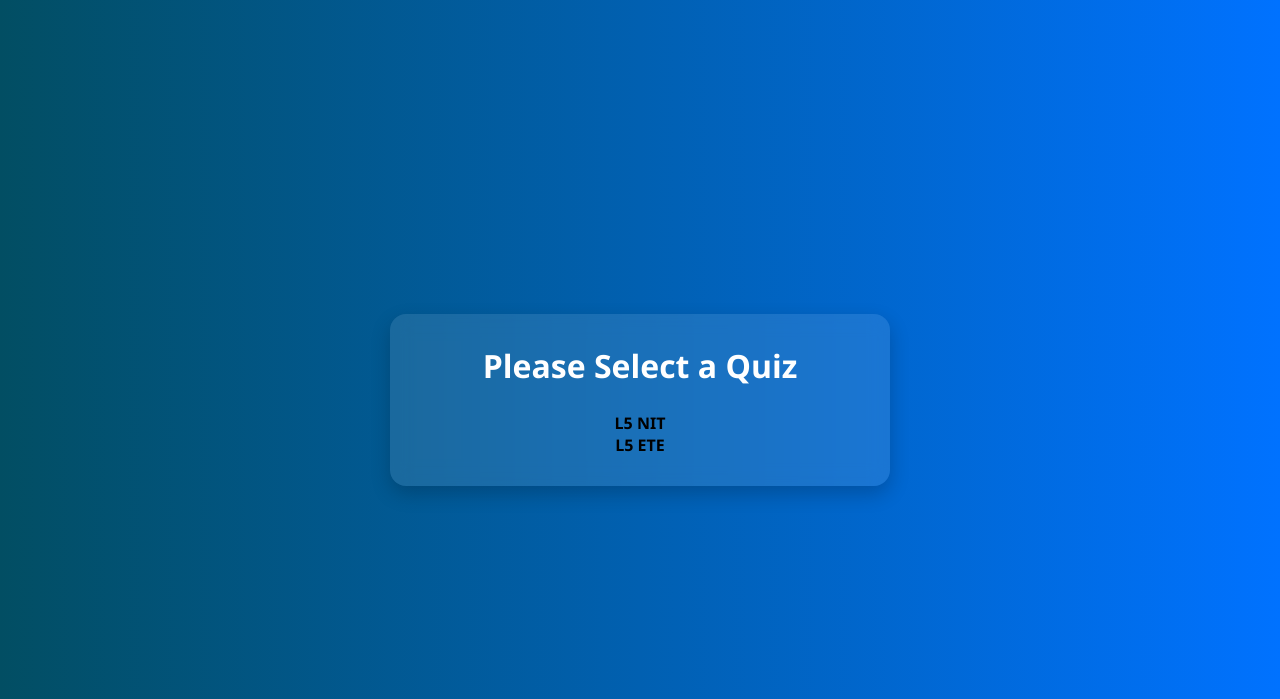
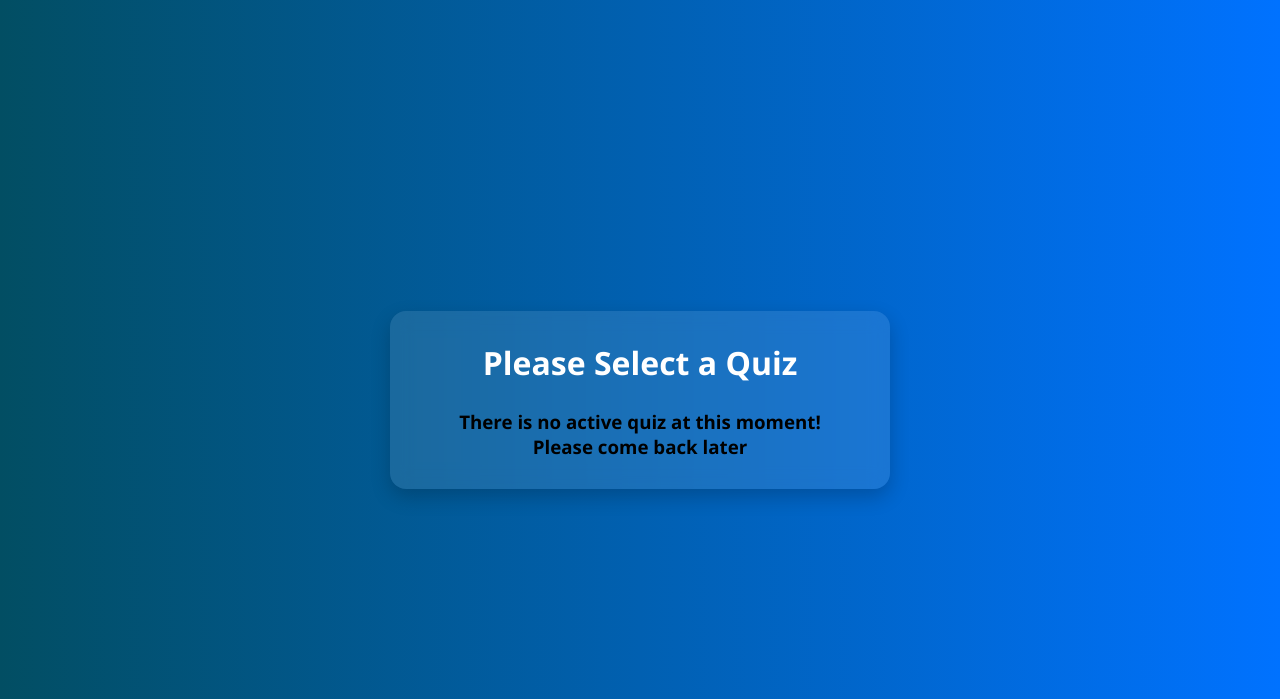
Before and after one commit to CyizaLandry5/Webo, a PHP site: page /student/SecuredQuiz/index.php in a window 1280 px wide. Shown: the top 699 px of the page. Run offline with PHP 8.4, Linux system fonts and the light colour scheme.

Commit message:
Update index.php

```diff
--- a/student/SecuredQuiz/index.php
+++ b/student/SecuredQuiz/index.php
@@ -10,7 +10,8 @@
   <div class="container">
     <h1>Please Select a Quiz</h1>
     <ul>
-      <center><h4>L5 NIT</h4></center>
+      <h3>There is no active quiz at this moment! Please come back later</h3>
+      <!--<center><h4>L5 NIT</h4></center>
 
       <!--<li><a href="start.php?topic=python1">L5 NIT Prepare python environment 1</a></li>
        <li><a href="start.php?topic=python2">L5 NIT Write basic python program 2</a></li>
@@ -20,7 +21,7 @@
       <li><a href="start.php?topic=ml2">L5 NIT Develop Machine Learning Model 2</a></li>
       <li><a href="start.php?topic=ml3">L5 NIT Perform Model deployment 3</a></li> -->
 
-      <center><h4>L5 ETE</h4></center>
+      <!--<center><h4>L5 ETE</h4></center>
       <!-- <li><a href="start.php?topic=etepython1">L5 ETE Prepare python environment 1</a></li>
       <li><a href="start.php?topic=etepython2">L5 ETE Write basic python program 2</a></li>
       <li><a href="start.php?topic=etepython3">L5 ETE Apply object driven in python 3</a></li> -->
```
